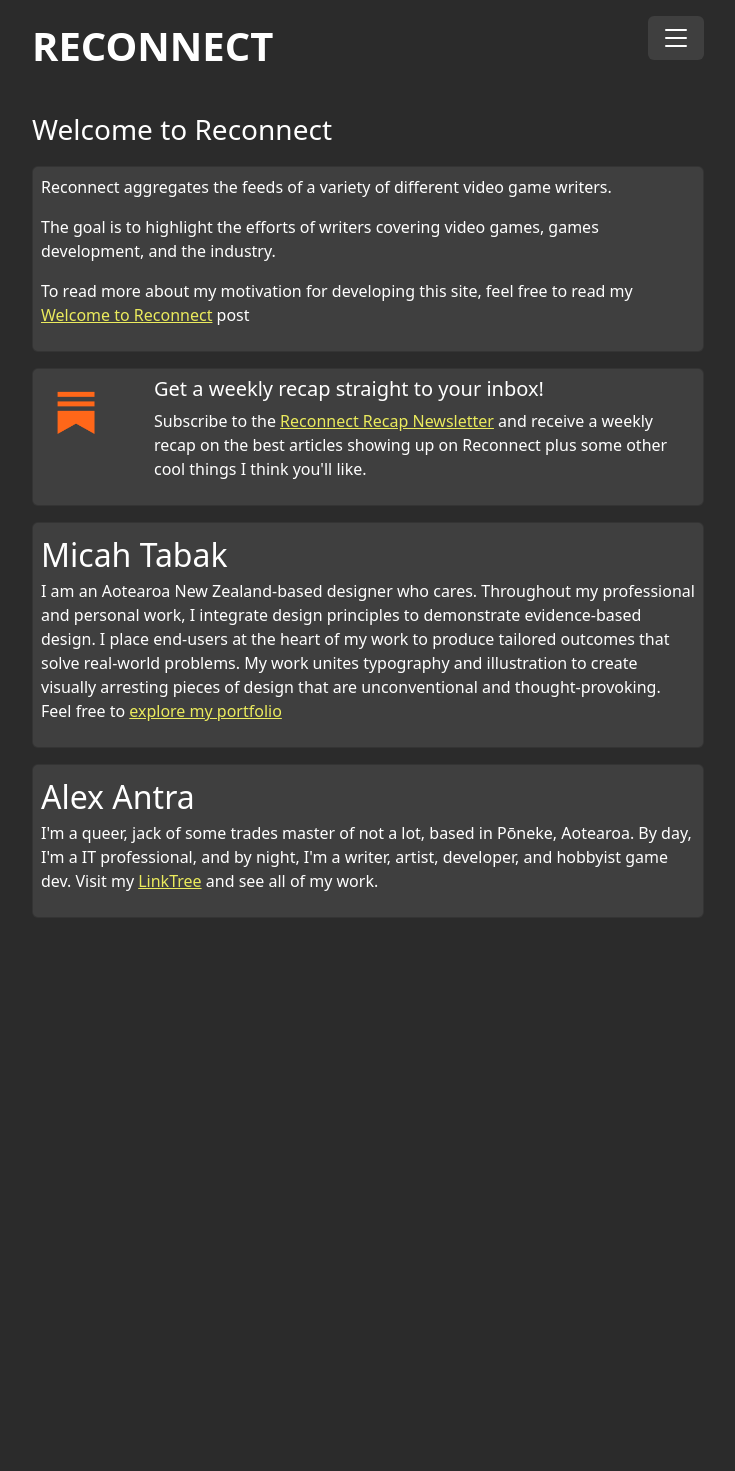
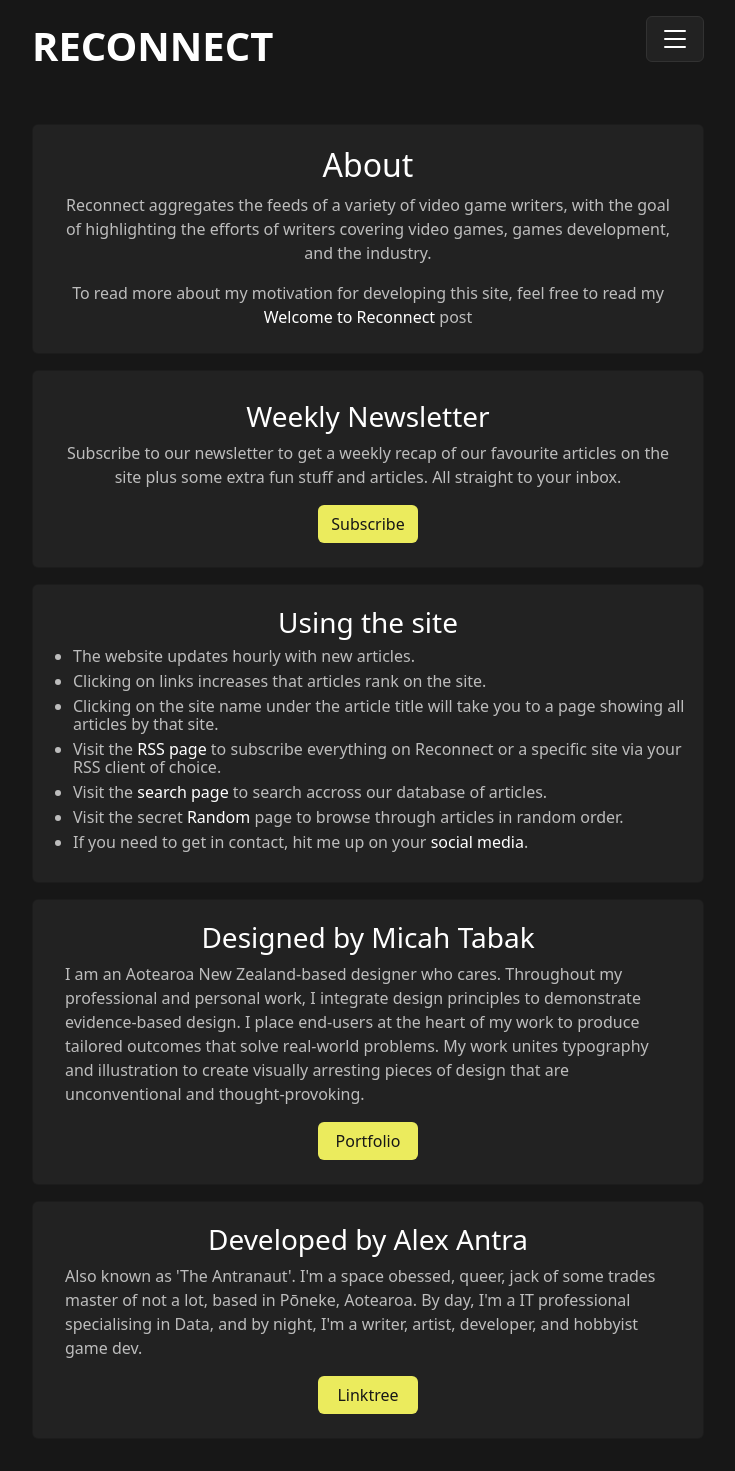
Before and after one commit to ronsoak/reconnect, a Django app: template website/templates/about.html in a window 1280 px wide. Shown: the whole page, without its empty margins (272-1007 px from the left). Before the commit the page ends 917 px from the top, so only its background shows below. Run offline with Django 3.2, Linux system fonts and the light colour scheme; the template is opened without the code that fills it, so the values that code supplies are empty; some libraries are stand-ins or nearby versions.

Commit message:
lots of upgrades

```diff
--- a/website/static/CSS/custom.css
+++ b/website/static/CSS/custom.css
@@ -1,12 +1,14 @@
 :root {
-    --PrimaryDark: #2B2B2B;
-    --SecondaryDark: #3f3f3f;
+    --PrimaryDark: #171717;
+    --SecondaryDark: #222222;
     --PrimaryYellow: #ebeb5d;
     --SecondaryYellow: #f4f296;
+    --Outline: #323232;
+    --Grey: #bdbdbd;
 }
 body {
     background-color: var(--PrimaryDark) !important;
-    color: white !important;
+    color: #E4E4E4 !important;
   }
 /* Overrides */
 .dropdown-item:hover {
@@ -14,22 +16,39 @@ body {
     background-color: var(--PrimaryYellow) !important;
 }
 input::placeholder{
-    color: white !important;
+    color: var(--Grey) !important;
 }
 input, select, textarea{
-    color: white !important;
+    color: var(--Grey) !important;
 }
 /* Id's */
+#aboutList{
+    line-height: 18px !important;
+}
+#aboutList>li{
+    margin-bottom: 7px;
+}
 #outer{
     max-width: 720px !important;
   }
 #searchButton.btn:hover{
-    background-color: var(--SecondaryDark) !important;
-    border: 1px solid var(--PrimaryYellow);
+    background-color: var(--SecondaryYellow) !important;
+    color: var(--PrimaryDark) !important;
+}
+#SiteSelector.btn:hover{
+    background-color: var(--SecondaryYellow) !important;
+    color: var(--PrimaryDark) !important;
+}
+#SiteSelector.btn.show {
+    color: var(--PrimaryDark) !important;
+    background-color: var(--SecondaryYellow) !important;
 }
 /* Classes */
 .B_none{
     border: none !important;
+}
+.B_White{
+    border: 1px solid var(--Outline) !important;
 }
 .BT_Yellow{
     border-top: 1px solid var(--PrimaryYellow);
@@ -43,14 +62,23 @@ input, select, textarea{
 .BG_PrimYellow{
     background-color: var(--PrimaryYellow) !important;
 }
+.letterspace{
+    letter-spacing: .75px !important;
+}
 .TC_PrimYellow{
     color: var(--PrimaryYellow) !important;
 }
 .TC_SecYellow{
     color: var(--SecondaryYellow) !important;
 }
+.TC_Black{
+    color: var(--PrimaryDark);
+}
 .TC_White{
-    color: white !important;
+    color: #ffffff !important;
+}
+.TC_Grey{
+    color: var(--Grey);
 }
 .TD_None{
     text-decoration: none !important;
--- a/website/templates/about.html
+++ b/website/templates/about.html
@@ -3,47 +3,61 @@
 {% block content %}
 {% load static %}
 <div class="container py-3">
-    <span class="align-middle fs-3 TC_White">Welcome to Reconnect</span>
-    <!-- Blurb -->
     <div class="card my-3 p-2 BG_SecDark">
-        <p class="TC_White">
-            Reconnect aggregates the feeds of a variety of different video game writers.</p>
-        <p class="TC_White">
-            The goal is to highlight the efforts of writers covering video games, games development, and the industry.</p>
-        <p class="TC_White">
-            To read more about my motivation for developing this site, feel free to read my <a class="TC_PrimYellow" href="https://reconnectrecap.substack.com/p/welcome-to-reconnect" target="_blank">Welcome to Reconnect</a> post</p>
-
+        <p class="text-center TC_White fs-2 pt-2 mb-1">About</p>
+        <p class="TC_Grey text-center px-4">Reconnect aggregates the feeds of a variety of video game writers, with the goal of highlighting the efforts of writers covering video games, games development, and the industry.</p>
+        <p class="TC_Grey text-center px-4">To read more about my motivation for developing this site, feel free to read my <a class="TC_White TD_None" href="https://reconnectrecap.substack.com/p/welcome-to-reconnect" target="_blank">Welcome to Reconnect</a> post</p>
     </div>
     <!-- Subscribe to Substack -->
     <div class="card my-3 p-2 BG_SecDark">
-        <div class="row align-items-start">
-            <div class="col-2">
-                <img style="width: 70px; height: 70px;" src="media/SubstackLogo.png">
-            </div>
-            <div class="col">
-                <h5 class="card-title TC_White">Get a weekly recap straight to your inbox!</h5>
-                <P class="TC_White">Subscribe to the <a href="https://reconnectrecap.substack.com" class="TC_PrimYellow">Reconnect Recap Newsletter</a> and receive a weekly recap on the best articles showing up on Reconnect plus some other cool things I think you'll like.</P>
-            </div>
+        <p class="text-center TC_White fs-3 pt-3 mb-1">Weekly Newsletter</p>
+        <p class="TC_Grey text-center px-4">Subscribe to our newsletter to get a weekly recap of our favourite articles on the site plus some extra fun stuff and articles. All straight to your inbox.</p>
+        <div class="m-auto pb-3">
+        <button type="button" class="btn BG_PrimYellow" style="width: 100px;">
+            <a class="TC_Black TD_None" href="https://reconnectrecap.substack.com" target="_blank">Subscribe</a>
+        </button>
         </div>
     </div>
-    <!-- About the Authors -->
+    <!-- Using the Site -->
     <div class="card my-3 p-2 BG_SecDark">
-        <span class="fs-2 TC_White">Micah Tabak</span>
-        <p class="TC_White">
+        <p class="text-center TC_White fs-3 pt-2 mb-1">Using the site</p>
+        <ul id="aboutList" class="TC_Grey">
+            <li>The website updates hourly with new articles.</li>
+            <li>Clicking on links increases that articles rank on the site.</li>
+            <li>Clicking on the site name under the article title will take you to a page showing all articles by that site.</li>
+            <li>Visit the <a class="TC_White TD_None" href="/feeds" target="_blank">RSS page</a> to subscribe everything on Reconnect or a specific site via your RSS client of choice.</li>
+            <li>Visit the <a class="TC_White TD_None" href="/search" target="_blank">search page</a> to search accross our database of articles.</li>
+            <li>Visit the secret <a class="TC_White TD_None" href="/random" target="_blank">Random</a> page to browse through articles in random order.</li>
+            <li>If you need to get in contact, hit me up on your <a class="TC_White TD_None" href="http://www.antranaut.com" target="_blank">social media</a>.</li>
+        </ul>
+    </div>
+    <!-- Micah -->
+    <div class="card my-3 p-2 BG_SecDark">
+        <p class="text-center TC_White fs-3 pt-2 mb-1">Designed by Micah Tabak</p>
+        <p class="TC_Grey px-4">
             I am an Aotearoa New Zealand-based designer who cares. Throughout my professional and personal work, I integrate design principles to demonstrate evidence-based design.
             I place end-users at the heart of my work to produce tailored outcomes that solve real-world problems.
             My work unites typography and illustration to create visually arresting pieces of design that are unconventional and thought-provoking.
-            Feel free to <a class="TC_PrimYellow" href="https://samuelgerardtabak.myportfolio.com/" target="_blank">explore my portfolio</a></p>
+        </p>
+        <div class="m-auto pb-3">
+        <button type="button" class="btn BG_PrimYellow" style="width: 100px;">
+            <a class="TC_Black TD_None" href="https://samuelgerardtabak.myportfolio.com" target="_blank">Portfolio</a>
+        </button>
+        </div>
     </div>
+    <!-- Alex -->
     <div class="card my-3 p-2 BG_SecDark">
-        <span class="fs-2 TC_White">Alex Antra</span>
-        <p class="TC_White">
-            I'm a queer, jack of some trades master of not a lot, based in Pōneke, Aotearoa.
-            By day, I'm a IT professional, and by night, I'm a writer, artist, developer, and hobbyist game dev.
-            Visit my <a class="TC_PrimYellow" href="www.antranaut.com">LinkTree</a> and see all of my work.
+        <p class="text-center TC_White fs-3 pt-2 mb-1">Developed by Alex Antra</p>
+        <p class="TC_Grey px-4">
+            Also known as 'The Antranaut'. I'm a space obessed, queer, jack of some trades master of not a lot, based in Pōneke, Aotearoa.
+            By day, I'm a IT professional specialising in Data, and by night, I'm a writer, artist, developer, and hobbyist game dev.
         </p>
+        <div class="m-auto pb-3">
+        <button type="button" class="btn BG_PrimYellow" style="width: 100px;">
+            <a class="TC_Black TD_None" href="http://www.antranaut.com" target="_blank">Linktree</a>
+        </button>
+        </div>
     </div>
-</div>
 <!-- End Tags -->
 {% endblock %}
 <!-- # -->
--- a/website/templates/base.html
+++ b/website/templates/base.html
@@ -4,6 +4,7 @@
     <!-- Required meta tags -->
     <meta charset="utf-8">
     <meta name="viewport" content="width=device-width, initial-scale=1">
+    <meta name="description" content="Explore interesting articles covering games, development, and the industry.">
     <title>Reconnect</title>
     {% load django_bootstrap5 %}
     {% load static %}
--- a/website/templates/content.html
+++ b/website/templates/content.html
@@ -1,5 +1,5 @@
 {% for c in content %}
-<div class="card mb-3 BG_SecDark">
+<div class="card mb-3 BG_SecDark B_White">
     <div class="row g-0">
       <div class="col-1" style="width: 100px;">
         <div class="rounded-start" style="background-image: url({{c.image_url}}); height: 100%; width: 100px; background-position: 50% 50%; background-size: 300px;"></div>
@@ -7,7 +7,8 @@
       <div class="col">
         <div class="card-body">
           <h6 class="card-title"><a href="{{c.url}}" target="_blank" onclick="castVote('{{c.id}}','{{session}}','{{ csrf_token }}')" class="TC_White TD_None">{{c.title}}</a></h6>
-          <p class="card-text"><small class="text-muted"><a href="/more/{{c.site.id}}" target="_blank" class="TC_SecYellow TD_None">{{c.site}}</a>
+          <p class="card-text"><small class="text-muted letterspace"><a href="/more/{{c.site.id}}" target="_blank" class="TC_SecYellow TD_None">{{c.site}}</a>
+            <span class="TC_Grey px-2">{{c.published|date:'d M Y'}}</span>
             {% if user.is_authenticated %}
             <a href="/hide/{{c.id}}"><button type="button" class="btn btn-secondary btn-sm mx-2">Hide</button></a>
             <a href="/feature/{{c.id}}"><button type="button" class="btn btn-secondary btn-sm">Feature</button></a>
--- a/website/templates/home.html
+++ b/website/templates/home.html
@@ -3,7 +3,7 @@
 {% block content %}
 {% load static %}
 <!-- Filter -->
-<div class="container my-3">
+<div class="container my-4">
 {% include "filter.html" %}
 </div>
 <!-- Content -->
--- a/website/templates/navigation.html
+++ b/website/templates/navigation.html
@@ -7,12 +7,12 @@
         <!-- Right -->
         <div class="col position-relative">
             <div class="dropdown position-absolute top-0 end-0">
-                <button class="btn btn-secondary BG_SecDark" type="button" id="dropdownMenuButton1" data-bs-toggle="dropdown" aria-expanded="false" style="border: none;">
+                <button class="btn btn-secondary BG_SecDark B_White" type="button" id="dropdownMenuButton1" data-bs-toggle="dropdown" aria-expanded="false" style="border: none;" aria-label="NavigationButton">
                     <svg xmlns="http://www.w3.org/2000/svg" width="32" height="32" fill="white" class="bi bi-list" viewBox="0 0 16 16">
                         <path fill-rule="evenodd" d="M2.5 12a.5.5 0 0 1 .5-.5h10a.5.5 0 0 1 0 1H3a.5.5 0 0 1-.5-.5m0-4a.5.5 0 0 1 .5-.5h10a.5.5 0 0 1 0 1H3a.5.5 0 0 1-.5-.5m0-4a.5.5 0 0 1 .5-.5h10a.5.5 0 0 1 0 1H3a.5.5 0 0 1-.5-.5"/>
                       </svg>
                 </button>
-                <ul id="navMenu" class="dropdown-menu dropdown-menu-end dropdown-menu-dark BG_SecDark" aria-labelledby="dropdownMenuButton1">
+                <ul id="navMenu" class="dropdown-menu dropdown-menu-end dropdown-menu-dark BG_SecDark B_White">
                     <li><a class="dropdown-item {% if "/" == request.path %} disabled {% endif %}" href="/">Home</a></li>
                     <li><a class="dropdown-item {% if "/about" == request.path %} disabled {% endif %}" href="/about">About</a></li>
                     <li><a class="dropdown-item {% if "/search" == request.path %} disabled {% endif %}" href="/search">Search</a></li>
--- a/website/templates/pagination.html
+++ b/website/templates/pagination.html
@@ -6,13 +6,13 @@
             {% else %}
             <ul class="pagination pagination-lg justify-content-start">
                 {% if page_obj.has_previous %}
-                  <li class="page-item"><a class="page-link BG_SecDark TC_PrimYellow" href="?page={{ page_obj.previous_page_number }}">Back</a></li>
+                  <li class="page-item"><a class="page-link BG_SecDark TC_PrimYellow" href="?page={{ page_obj.previous_page_number }}"><</a></li>
                 {% endif %}
             {% endif %}
             </ul>
         </div>
         <div class="col col-6 justify-content-center">
-            <div class="text-center TC_SecYellow"><small>Developed by <a class="TC_PrimYellow" href="www.antranaut.com" target="_blank">Alex Antra</a> <br> Designed by <a class="TC_PrimYellow" href="https://samuelgerardtabak.myportfolio.com/" target="_blank">Micah Tabak</a></small></div>
+            <div class="text-center TC_Grey"><small class="align-top">Developed by <a class="TC_Grey" href="www.antranaut.com" target="_blank">Alex Antra</a> <br> Designed by <a class="TC_Grey" href="https://samuelgerardtabak.myportfolio.com/" target="_blank">Micah Tabak</a></small></div>
         </div>
         <div class="col">
             <ul class="pagination pagination-lg justify-content-end">
@@ -20,7 +20,7 @@
                 <div></div>
             {% else %}
                 {% if page_obj.has_next %}
-                <li class="page-item"><a class="page-link BG_SecDark TC_PrimYellow" href="?page={{ page_obj.next_page_number }}">Next</a></li>
+                <li class="page-item"><a class="page-link BG_SecDark TC_PrimYellow B_White" href="?page={{ page_obj.next_page_number }}">></a></li>
                 {% endif %}
               {% endif %}
             </ul>
--- a/website/urls.py
+++ b/website/urls.py
@@ -1,5 +1,6 @@
 from django.urls import path
 from . import views
+from django.views.generic.base import TemplateView #needed for robots
 
 urlpatterns = [
     path('',views.Home,{"filtr": 0},name='home'),
@@ -11,6 +12,9 @@ urlpatterns = [
     path('feeds',views.RSS, name='feeds'),
     path('more/<uuid:st_id>',views.More, name='more'),
 
+    # Robots
+    path("robots.txt",TemplateView.as_view(template_name="robots.txt", content_type="text/plain")),
+
     # Error Pages
     path('400',views.page404, name='400Page'),
     path('404',views.page404, name='404Page'),
```
Also changed, not shown: website/management/commands/read_rss.py (+15 -11 lines), website/management/commands/test_rss.py (+17 -19 lines), website/templates/feeds.html (+7 -12 lines), website/templates/filter.html (+7 -7 lines), website/templates/more.html (+10 -10 lines), website/templates/robots.txt (added, +25 -0 lines), website/templates/search.html (+12 -10 lines), media/sites/CrossPlay.png (added), media/sites/ReconnectRecap.png (added).
